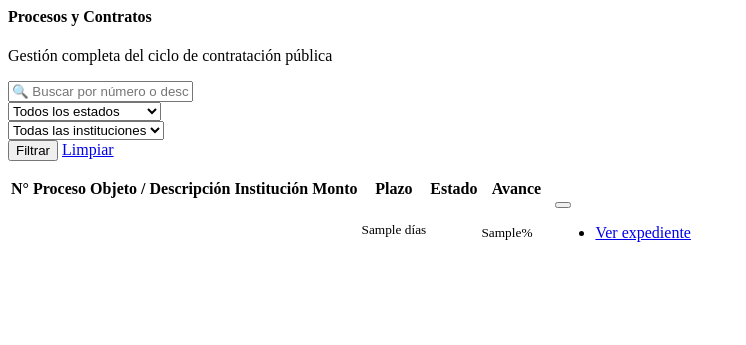
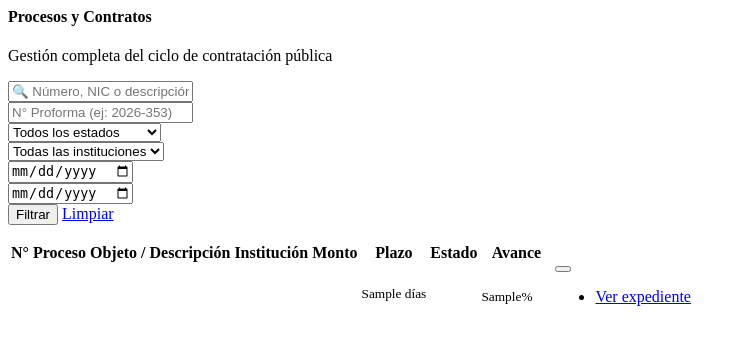
Before and after one commit to ncuenca84/sercop, a PHP site: template resources/views/procesos/index.php in a window 1280 px wide. Shown: the top 345 px of the page, without its empty margins (0-746 px from the left). Run offline with PHP 8.4, Linux system fonts and the light colour scheme; the template is opened without the code that fills it: most values are stand-ins (such as "Sample title", 1, 10 or a date in 2020); data that the repository does not hold is empty.

Commit message:
feat: 4 mejoras — notas internas en view, filtros fecha/proforma, items siempre visible
1. Notas Internas: se muestran en el view del proceso (read-only, itálica)
   sin necesidad de entrar al modo editar
2. Filtro por N° Proforma: busca el proceso_id en el mapa del tenant config
   y filtra exacto (ej: 2026-353)
3. Filtro por Fecha: campos fecha_desde y fecha_hasta sobre fecha_inicio
4. Ítems: sección siempre visible; badge de conteo solo aparece si hay ítems

https://claude.ai/code/session_017LJC9eNyVCeTMA4JQc61G7

```diff
--- a/app/Models/Models.php
+++ b/app/Models/Models.php
@@ -109,6 +109,10 @@ class Proceso extends BaseModel
             $params[] = "%{$filtros['buscar']}%";
             $params[] = "%{$filtros['buscar']}%";
         }
+        if (!empty($filtros['fecha_desde']))  { $where[] = 'p.fecha_inicio >= ?';  $params[] = $filtros['fecha_desde']; }
+        if (!empty($filtros['fecha_hasta']))  { $where[] = 'p.fecha_inicio <= ?';  $params[] = $filtros['fecha_hasta']; }
+        // Filtro por N° proforma (lookup en tenant config JSON)
+        if (!empty($filtros['proforma_id']))  { $where[] = 'p.id = ?';             $params[] = (int)$filtros['proforma_id']; }
 
         $whereStr = implode(' AND ', $where);
         $sql = "SELECT p.*, i.nombre AS institucion_nombre
--- a/resources/views/procesos/index.php
+++ b/resources/views/procesos/index.php
@@ -13,9 +13,13 @@
 <div class="card mb-4">
   <div class="card-body p-3">
     <form method="GET" class="row g-2 align-items-end">
-      <div class="col-md-4">
+      <div class="col-md-3">
         <input type="text" name="buscar" class="form-control form-control-sm"
-               placeholder="🔍 Buscar por número o descripción..." value="<?= e($filtros['buscar'] ?? '') ?>">
+               placeholder="🔍 Número, NIC o descripción..." value="<?= e($filtros['buscar'] ?? '') ?>">
+      </div>
+      <div class="col-md-2">
+        <input type="text" name="proforma" class="form-control form-control-sm"
+               placeholder="N° Proforma (ej: 2026-353)" value="<?= e($filtros['proforma'] ?? '') ?>">
       </div>
       <div class="col-md-2">
         <select name="estado" class="form-select form-select-sm">
@@ -25,13 +29,21 @@
           <?php endforeach; ?>
         </select>
       </div>
-      <div class="col-md-3">
+      <div class="col-md-2">
         <select name="institucion" class="form-select form-select-sm">
           <option value="">Todas las instituciones</option>
           <?php foreach($instituciones as $i): ?>
           <option value="<?= $i['id'] ?>" <?= ($filtros['institucion']??'')==$i['id']?'selected':'' ?>><?= e($i['nombre']) ?></option>
           <?php endforeach; ?>
         </select>
+      </div>
+      <div class="col-md-1">
+        <input type="date" name="fecha_desde" class="form-control form-control-sm"
+               title="Fecha desde" value="<?= e($filtros['fecha_desde'] ?? '') ?>">
+      </div>
+      <div class="col-md-1">
+        <input type="date" name="fecha_hasta" class="form-control form-control-sm"
+               title="Fecha hasta" value="<?= e($filtros['fecha_hasta'] ?? '') ?>">
       </div>
       <div class="col-auto">
         <button type="submit" class="btn btn-primary btn-sm"><i class="bi bi-search me-1"></i>Filtrar</button>
--- a/resources/views/procesos/show.php
+++ b/resources/views/procesos/show.php
@@ -54,6 +54,9 @@
           <tr><th class="text-muted">Fecha Inicio</th><td><?= formatDate($proceso['fecha_inicio']) ?></td></tr>
           <tr><th class="text-muted">Fecha Fin</th><td><?= formatDate($proceso['fecha_fin_calculada']) ?></td></tr>
           <tr><th class="text-muted">Garantía Técnica</th><td><?= $proceso['tiene_garantia'] ? $proceso['plazo_garantia_dias'].' días' : 'No aplica' ?></td></tr>
+          <?php if(!empty($proceso['notas_internas'])): ?>
+          <tr><th class="text-muted">Notas Internas</th><td><span class="small text-muted fst-italic"><?= nl2br(e($proceso['notas_internas'])) ?></span></td></tr>
+          <?php endif; ?>
         </table>
       </div>
     </div>
```
Also changed, not shown: app/Controllers/Web/Controllers.php (+9 -0 lines).
